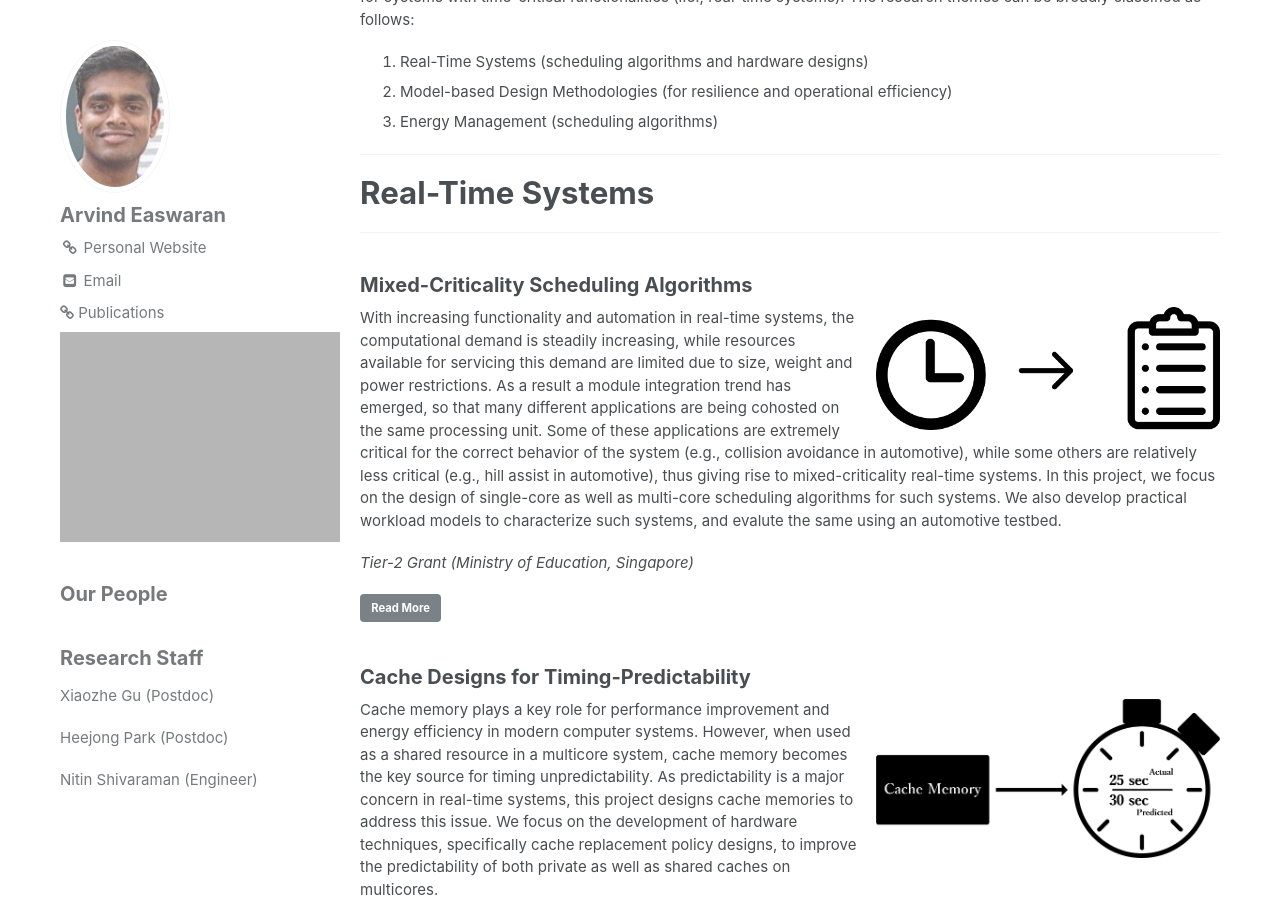
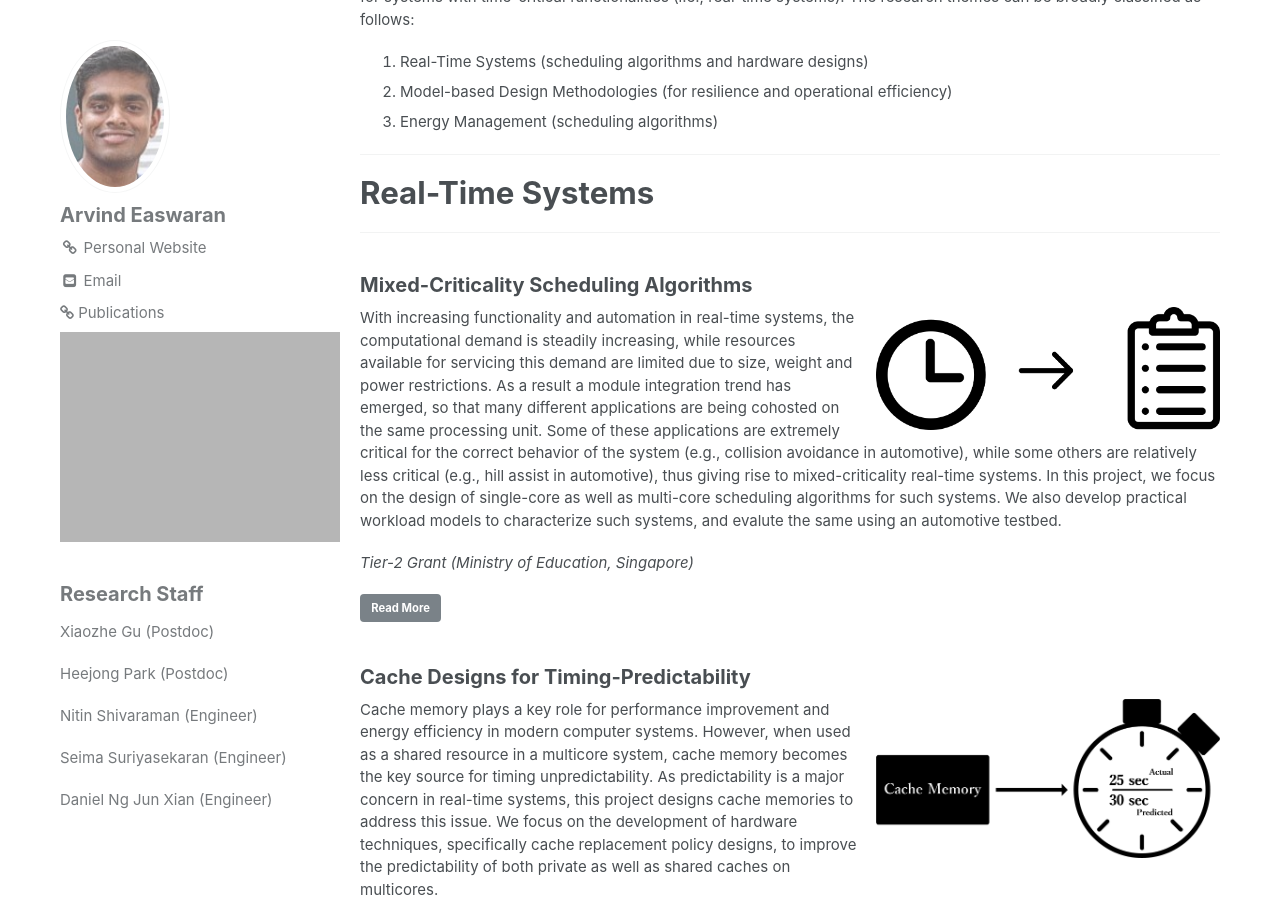
Before and after one commit to CPS-research-group/CPS-research-group.github.io, a Jekyll site: the page built from index.md, in a window 1280 px wide and 900 px high, scrolled down 753 px. Built offline with Jekyll 4.4.1, drawn with Linux system fonts in a browser that asks for light colours; the list of posts is cut into pages by our own code.

Commit message:
Updates.

```diff
--- a/index.md
+++ b/index.md
@@ -6,8 +6,8 @@
 
 sidebar:
 
-  - title: "Our People"
-    url: "people"
+  - title: ""
+    url: /people
     image: /assets/graphics/GroupPhoto_20180427.jpg
 
   - title: "Research Staff"
```
